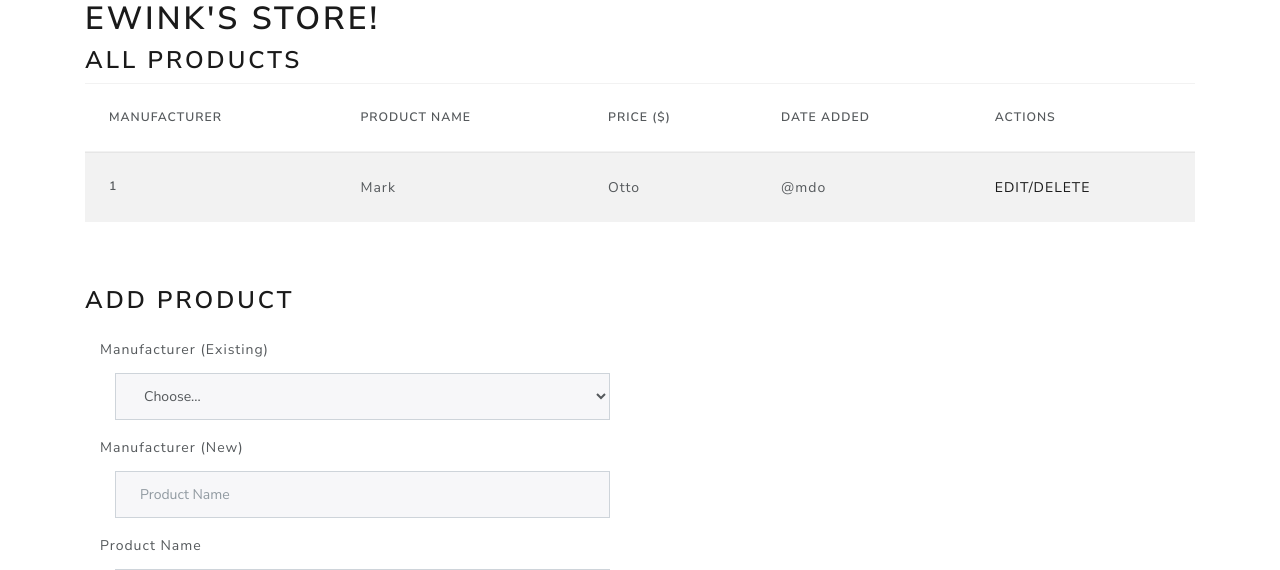
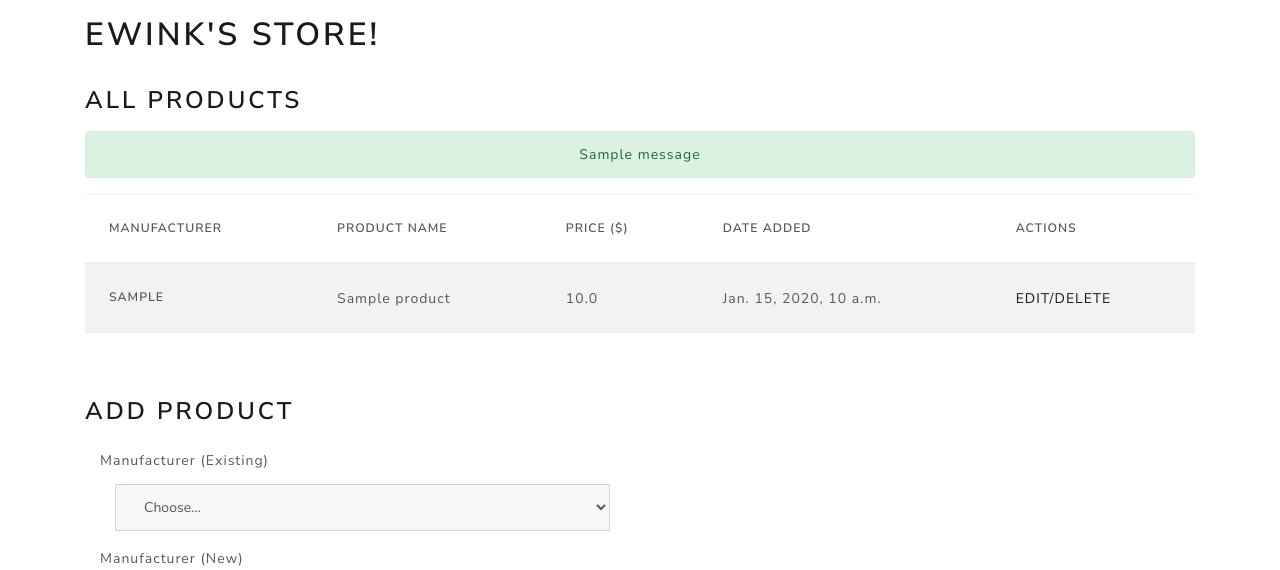
Before and after one commit to ewink1977/DjangoStore_ClassBased, a Django app: template DjangoStoreApp/templates/html/products_all.html in a window 1280 px wide. Shown: the top 570 px of the page. Run offline with Django 3.2, Linux system fonts and the light colour scheme; tables that the repository leaves empty hold one stand-in row (values such as "Sample post"); the template is opened without the code that fills it: values that come from a table or form of the project are taken from there, most other values are stand-ins (such as "Sample title", 1, 10 or a date in 2020); one stand-in notice (Sample message) is shown; some libraries are stand-ins or nearby versions.

Commit message:
Product page created, product add function working.

```diff
--- a/DjangoStoreApp/models.py
+++ b/DjangoStoreApp/models.py
@@ -4,5 +4,6 @@ class Product(models.Model):
     name = models.CharField(max_length = 150)
     manufacturer = models.CharField(max_length = 150)
     price = models.FloatField()
+    description = models.TextField()
     created_at = models.DateTimeField(auto_now_add = True)
     updated_at = models.DateTimeField(auto_now = True)
--- a/DjangoStoreApp/templates/html/products_all.html
+++ b/DjangoStoreApp/templates/html/products_all.html
@@ -2,15 +2,26 @@
 {% block content %}
 <div class="container">
     <div class="row">
-        <div class="col-8">
+        <div class="col-8 my-3">
             <h1>ewink's Store!</h1>
         </div>
     </div>
     <div class="row">
-        <div class="col-5">
+        <div class="col-5 my-2">
             <h3>All Products</h3>
         </div>
     </div>
+    {% if messages %}
+        <div class="row justify-content-center message-div">
+            <div class="col text-center">
+            {% for message in messages %}
+                <div class="alert alert-{{ message.tags }}" role="alert">
+                {{ message }}
+                </div>
+            {% endfor %}
+            </div>
+        </div>
+    {% endif %}
     <div class="row">
         <div class="productTable col">
             <table class="table table-striped">
@@ -27,11 +38,11 @@
                     {% if products %}
                     {% for product_obj in products %}
                     <tr>
-                        <th scope="row">1</th>
-                        <td>Mark</td>
-                        <td>Otto</td>
-                        <td>@mdo</td>
-                        <td><a href="">EDIT/DELETE</a></td>
+                        <th scope="row">{{ product_obj.manufacturer }}</th>
+                        <td>{{ product_obj.name }}</td>
+                        <td>{{ product_obj.price }}</td>
+                        <td>{{ product_obj.created_at }}</td>
+                        <td><a href="{% url 'product_info' product_obj.pk %}">EDIT/DELETE</a></td>
                     </tr>
                     {% endfor %}
                     {% endif %}
@@ -44,13 +55,16 @@
             <h3>Add Product</h3>
         </div>
     </div>
-    <form method="POST" action="">
+    <form method="POST" action="{% url 'products' %}">
         {% csrf_token %}
         <div class="col-6 my-1">
             <label for="prodmanu" class="col-form-label">Manufacturer (Existing)</label>
             <div class="col-sm-12">
                 <select class="form-control" id="prodmanu" name="prodmanu">
                     <option selected>Choose...</option>
+                    {% for product_obj in products %}
+                    <option>{{ product_obj.manufacturer }}</option>
+                    {% endfor %}
                 </select>
             </div>
         </div>
--- a/DjangoStoreApp/urls.py
+++ b/DjangoStoreApp/urls.py
@@ -4,4 +4,5 @@ from . import views
 urlpatterns = [
     path('', views.Home.as_view(), name = 'home'),
     path('products/', views.Products.as_view(), name = 'products'),
+    path('products/<int:id>/', views.ProductView.as_view(), name = 'product_info'),
 ]
```
Also changed, not shown: DjangoStoreApp/templates/html/product.html (+34 -2 lines), DjangoStoreApp/views.py (+21 -3 lines), DjangoStoreApp/migrations/0002_product_description.py (added).
